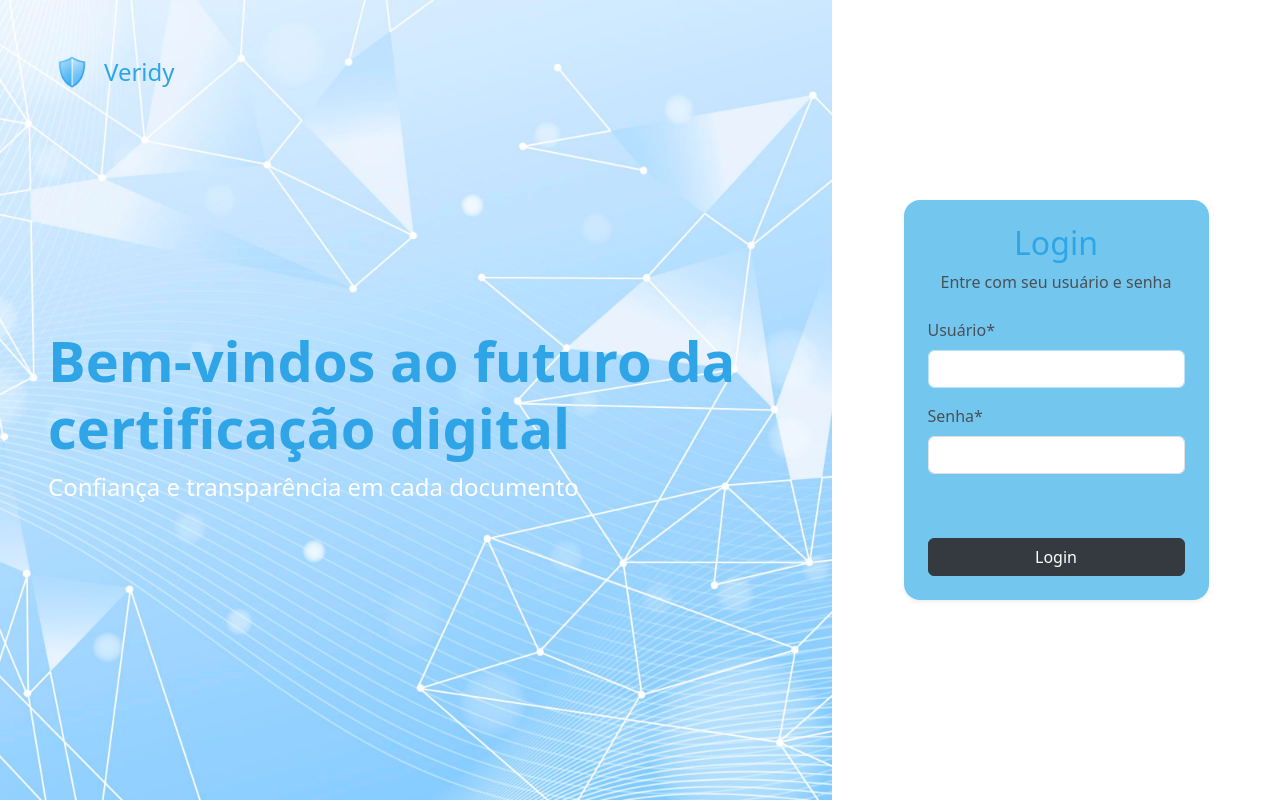
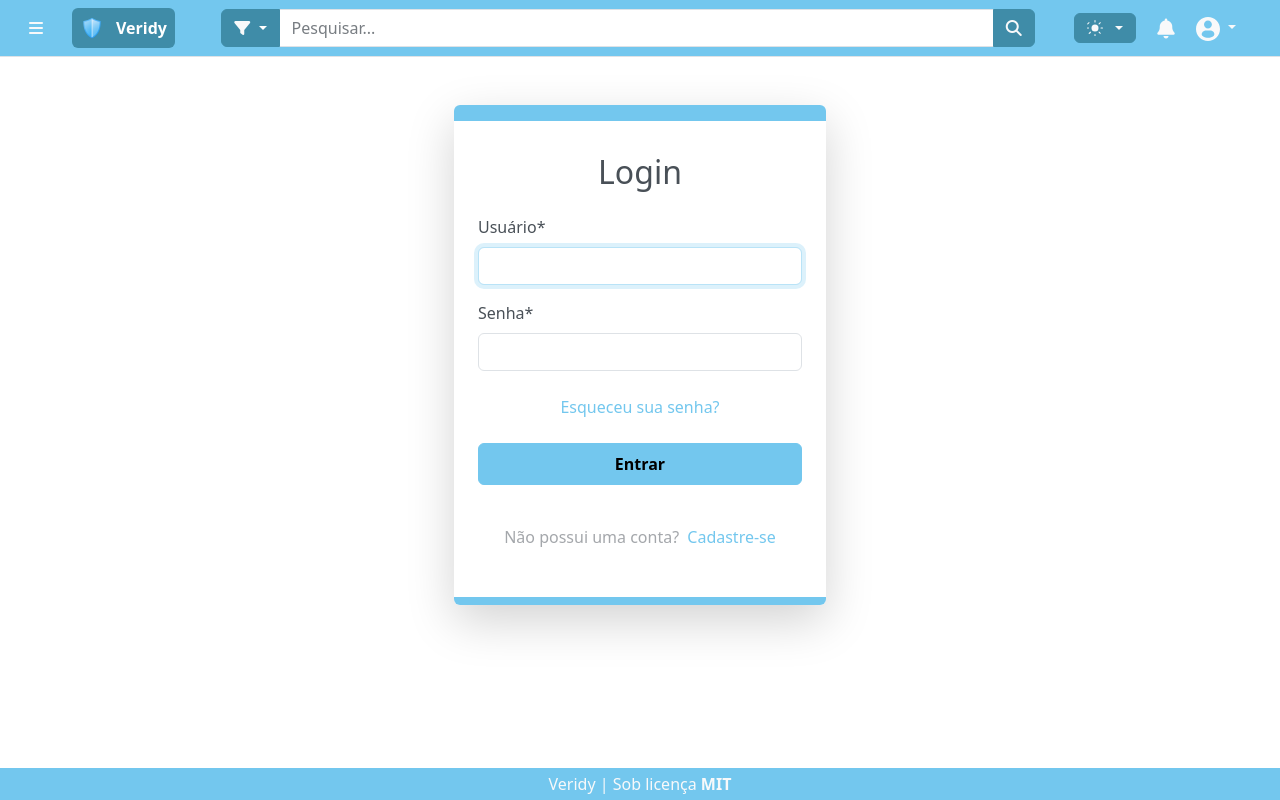
Before and after one commit to FilhoDeEd/Veridy, a Django app: page /auth/login/ in a window 1280 px wide. Run offline with Django 5.2, Linux system fonts and the light colour scheme; some libraries are stand-ins or nearby versions.

Commit message:
login page

```diff
--- a/django/common/static/css/styles.css
+++ b/django/common/static/css/styles.css
@@ -1,10 +1,5 @@
 html, body {
     margin: 0;
-    overflow: hidden;
-}
-
-.main-content {
-    overflow-y: auto;
 }
 
 :root {
--- a/django/common/templates/base.html
+++ b/django/common/templates/base.html
@@ -10,6 +10,7 @@
     <link rel="stylesheet" href="https://cdnjs.cloudflare.com/ajax/libs/font-awesome/6.7.2/css/all.min.css"
         integrity="sha512-Evv84Mr4kqVGRNSgIGL/F/aIDqQb7xQ2vcrdIwxfjThSH8CSR7PBEakCr51Ck+w+/U6swU2Im1vVX0SVk9ABhg=="
         crossorigin="anonymous" referrerpolicy="no-referrer" />
+    <link rel="stylesheet" href="https://cdn.jsdelivr.net/npm/bootstrap-icons@1.11.3/font/bootstrap-icons.min.css">
     <link rel="stylesheet" href="{% static 'css/bootstrap.custom.css' %}">
     <link rel="stylesheet" href="{% static 'css/styles.css' %}">
     <link rel="stylesheet" href="{% static 'css/header.css' %}">
--- a/django/common/templates/components/header.html
+++ b/django/common/templates/components/header.html
@@ -54,12 +54,17 @@
                     </svg>
                 </a>
                 <ul class="dropdown-menu dropdown-menu-end text-small shadow">
+                    {% if user.is_authenticated %}
                     <li><a class="dropdown-item" href="#">Perfil</a></li>
                     <li><a class="dropdown-item" href="#">Configurações</a></li>
                     <li>
                         <hr class="dropdown-divider">
                     </li>
                     <li><a class="dropdown-item" href="#">Sair</a></li>
+                    {% else %}
+                    <li><a class="dropdown-item" href="#">Cadastrar</a></li>
+                    <li><a class="dropdown-item" href="{% url 'login' %}">Fazer Login</a></li>
+                    {% endif %}
                 </ul>
             </div>
         </div>
--- a/django/interface/templates/registration/login.html
+++ b/django/interface/templates/registration/login.html
@@ -1,47 +1,41 @@
-{% load static %}
+{% extends 'base.html' %}
 {% load crispy_forms_tags %}
-<!DOCTYPE html>
-<html lang="pt-br">
-<head>
-    <meta charset="UTF-8">
-    <meta name="viewport" content="width=device-width, initial-scale=1.0">
-    <title>Veridy | Login</title>
-    <link rel="stylesheet" href="{% static 'css/bootstrap.custom.css' %}">
-    <style>
-        .left-panel {
-            width: 65%;
-            background: url("{% static 'img/blue_bg.jpg' %}") center center / cover no-repeat;
-            color: white;
-        }
-    </style>
-</head>
-<body>
-    <div class="d-flex vh-100">
-        <div class="left-panel d-flex flex-column justify-content-between p-5">
-            <div class="d-flex align-items-center">
-                <img src="{% static 'img/logo.png' %}" alt="Logo Veridy" height="48" class="me-2">
-                <h4 class="m-0">Veridy</h4>
-            </div>
-            <div class="my-auto">
-                <h1 class="display-4 fw-bold">Bem-vindos ao futuro da certificação digital</h1>
-                <p class="fs-4">Confiança e transparência em cada documento</p>
+{% block title_append %}Login{% endblock %}
+{% block breadcrumb %}{% endblock %}
+{% block content %}
+<div class="d-flex align-items-center justify-content-center">
+    <div class="card border-0 shadow-lg col-11 col-md-8 col-lg-4">
+        <div class="bg-primary py-2 rounded-top"></div>
+
+        <div class="card-body p-4 mb-4">
+            <h2 class="text-center mb-4 mt-2 text-body">Login</h2>
+
+            <form method="post">
+                {% csrf_token %}
+                <div class="mb-4">
+                    {{ form|crispy }}
+                </div>
+
+                <div class="text-center mb-4">
+                    <a href="#" class="text-decoration-none link-primary link-offset-2-hover">
+                        Esqueceu sua senha?
+                    </a>
+                </div>
+
+                <button type="submit" class="btn btn-primary w-100 py-2 fw-bold">
+                    Entrar
+                </button>
+            </form>
+
+            <div class="text-center mt-4 pt-3">
+                <span class="text-body-tertiary">Não possui uma conta?</span>
+                <a href="#" class="text-decoration-none link-primary link-offset-2-hover ms-1">
+                    Cadastre-se
+                </a>
             </div>
         </div>
 
-        <div class="d-flex align-items-center justify-content-center" style="background-color: #ffffff; width: 35%;">
-            <div class="card border-0 shadow-sm p-4 rounded-4 mx-4 bg-primary">
-                <h2 class="text-center mb-2">Login</h2>
-                <p class="text-center mb-4">Entre com seu usuário e senha</p>
-                <form method="post">
-                    {% csrf_token %}
-                    {{ form|crispy }}
-                    <div class="text-center mt-3 mb-4">
-                        <a href="#" class="text-decoration-none">Esqueceu sua senha?</a>
-                    </div>
-                    <button type="submit" class="btn btn-dark w-100">Login</button>
-                </form>
-            </div>
-        </div>
+        <div class="bg-primary py-1 rounded-bottom"></div>
     </div>
-</body>
-</html>
+</div>
+{% endblock %}
```
